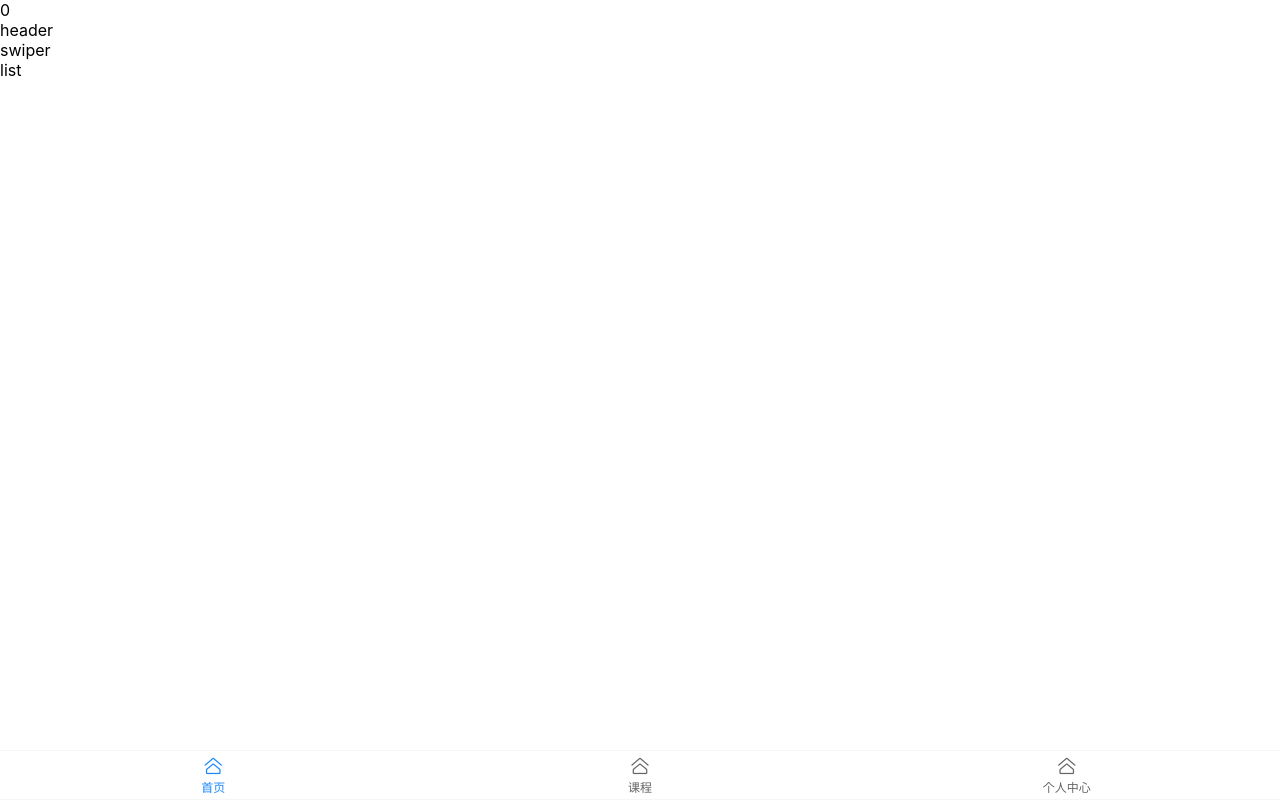
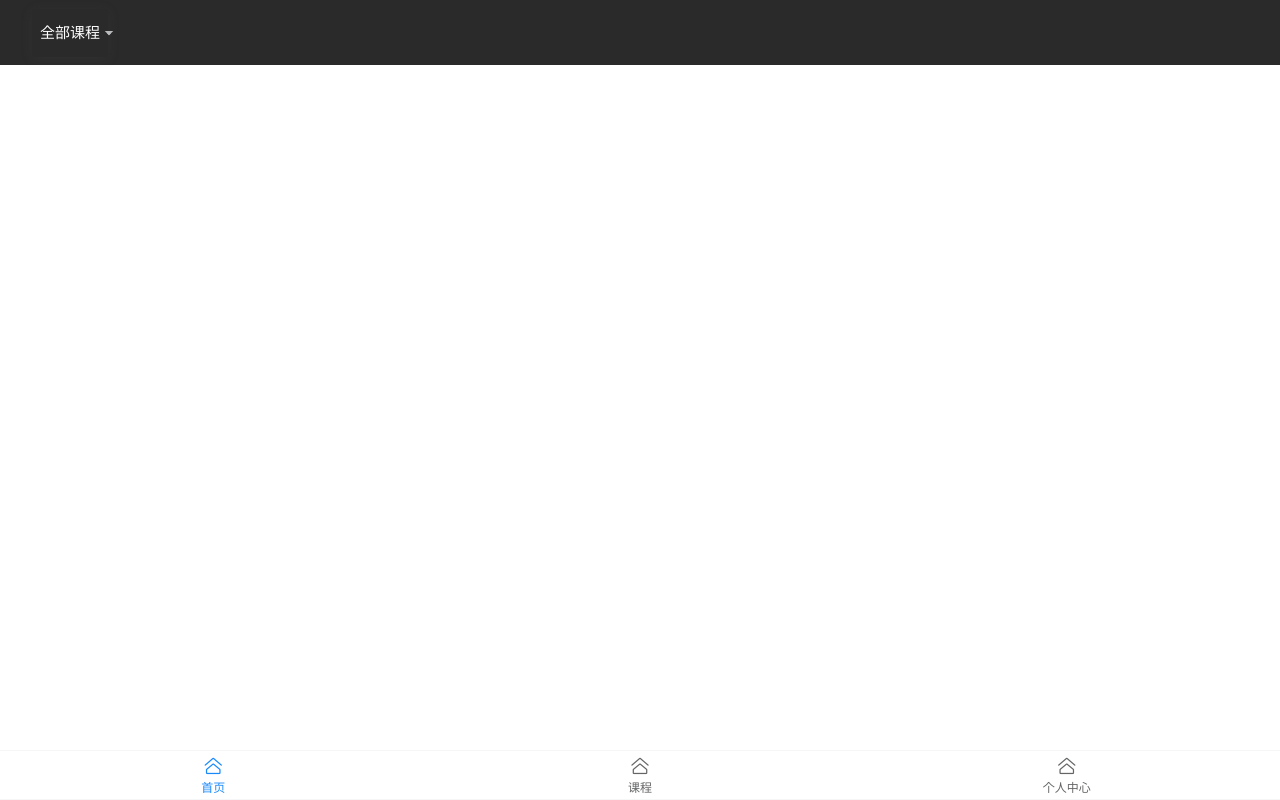
Before and after one commit to Nikozhang996/vue3-apps, a Vue app: page /home in a window 1280 px wide. Built offline with nearby package versions, Linux system fonts and the light colour scheme.

Commit message:
feat: update

```diff
--- a/src/store/modules/home.ts
+++ b/src/store/modules/home.ts
@@ -1,6 +1,7 @@
-import { CATOGORY_TYPES, HomeState } from "@/typings";
 import { Module } from "vuex";
 import { GlobalState } from "..";
+import * as Types from "../action-types";
+import { CATOGORY_TYPES, HomeState, Lesson, Lessons, Slider } from "@/typings";
 
 const state: HomeState = {
   currentCategory: CATOGORY_TYPES.ALL,
@@ -10,13 +11,15 @@ const state: HomeState = {
     loading: false,
     offset: 0,
     limit: 5,
-    list: [],
-  },
+    list: []
+  }
 };
 
 const home: Module<HomeState, GlobalState> = {
   namespaced: true,
   state,
+  mutations:{},
+  actions:{},
 };
 
 export default home;
--- a/src/views/home/home-header.vue
+++ b/src/views/home/home-header.vue
@@ -1,13 +1,74 @@
 <template>
-  <section>
-    header
+  <section class="home-header">
+    <van-dropdown-menu>
+      <van-dropdown-item
+        :modelValue="category"
+        :options="options"
+        @change="handleChange"
+      />
+    </van-dropdown-menu>
   </section>
 </template>
 
-<script>
-export default {
-  name: "home-header"
-};
+<script lang="ts">
+import { defineComponent, reactive, PropType, toRefs } from "vue";
+import { CATOGORY_TYPES } from "@/typings";
+
+export default defineComponent({
+  props: {
+    category: {
+      type: Number as PropType<CATOGORY_TYPES>,
+      default: 0
+    }
+  },
+  emits: ["set-current-category"],
+  setup(props, context) {
+    console.log(props);
+    console.log(context);
+
+    const state = reactive({
+      options: [
+        { text: "全部课程", value: CATOGORY_TYPES.ALL },
+        { text: "react课程", value: CATOGORY_TYPES.REACT },
+        { text: "vue课程", value: CATOGORY_TYPES.VUE },
+        { text: "node课程", value: CATOGORY_TYPES.NODE }
+      ]
+    });
+
+    // methods
+    function handleChange(value: CATOGORY_TYPES) {
+      console.log(value);
+      context.emit("set-current-category", value);
+    }
+
+    return {
+      ...toRefs(state),
+      handleChange
+    };
+  }
+});
 </script>
 
-<style scoped></style>
+<style lang="scss" scoped>
+.home-header {
+  height: 65px;
+  background: #2a2a2a;
+  display: flex;
+  justify-content: space-between;
+  align-items: center;
+  padding: 0 2.5%;
+  position: fixed;
+  top: 0;
+  left: 0;
+  width: 95%;
+  img {
+    height: 50px;
+  }
+  >>> .van-dropdown-menu__title {
+    color: #fff;
+  }
+  >>> .van-dropdown-menu__bar {
+    background: #2a2a2a;
+  }
+}
+</style>
--- a/src/views/home/home.vue
+++ b/src/views/home/home.vue
@@ -1,18 +1,56 @@
 <template>
   <div>{{ category }}</div>
-  <home-header></home-header>
-  <home-swiper></home-swiper>
+  <home-header
+    :category="category"
+    @set-current-category="setCurrentCategory"
+  ></home-header>
+
+  <div class="home-container" ref="HomeContainer">
+    <home-swiper></home-swiper>
+  </div>
   <home-list></home-list>
 </template>
 
 <script lang="ts">
-import { defineComponent, computed } from "vue";
+import { defineComponent, computed, onMounted, ref } from "vue";
 import HomeHeader from "./home-header.vue";
 import HomeList from "./home-list.vue";
 import HomeSwiper from "./home-swiper.vue";
-import { useStore } from "vuex";
+import { Store, useStore } from "vuex";
 import { GlobalState } from "@/store";
+import { CATOGORY_TYPES } from "@/typings";
+import * as Types from "@/store/action-types";
+import { useLoadMore } from "@/hooks/useLoadMore";
 
+function useCategory(store: Store<GlobalState>) {
+  const category = computed(function() {
+    return store.state.home.currentCategory;
+  });
+
+  function setCurrentCategory(category: CATOGORY_TYPES) {
+    store.commit(`home/${Types.SET_CATEGORY}`, category);
+  }
+
+  return {
+    category,
+    setCurrentCategory
+  };
+}
+
+function useLessonList(store: Store<GlobalState>) {
+  const lessonList = computed(function() {
+    return store.state.home.lessons.list;
+  });
+
+  onMounted(function() {
+    if (lessonList.value.length === 0) {
+      store.dispatch(`home/${Types.SET_LESSON_LIST}`);
+    }
+  });
+  return {
+    lessonList
+  };
+}
 export default defineComponent({
   name: "home",
   components: {
@@ -21,15 +59,31 @@ export default defineComponent({
     HomeList
   },
   setup() {
+    // 获取vuex
     const store = useStore<GlobalState>();
+    // 课程类型
+    const { category, setCurrentCategory } = useCategory(store);
+    // 课程列表
+    const { lessonList } = useLessonList(store);
 
-    const category = computed(function() {
-      return store.state.home.currentCategory;
-    });
+    // 获取真实DOM
+    const HomeContainer = ref<null | HTMLElement>(null);
+    const { isLoading, hasMore } = useLoadMore(
+      HomeContainer,
+      store,
+      `home${Types.SET_SLIDER_LIST}`
+    );
 
     return {
-      category
+      category,
+      setCurrentCategory,
+      lessonList,
+      HomeContainer,
+      isLoading,
+      hasMore
     };
   }
 });
 </script>
+
+<style lang="scss" scoped></style>
```
